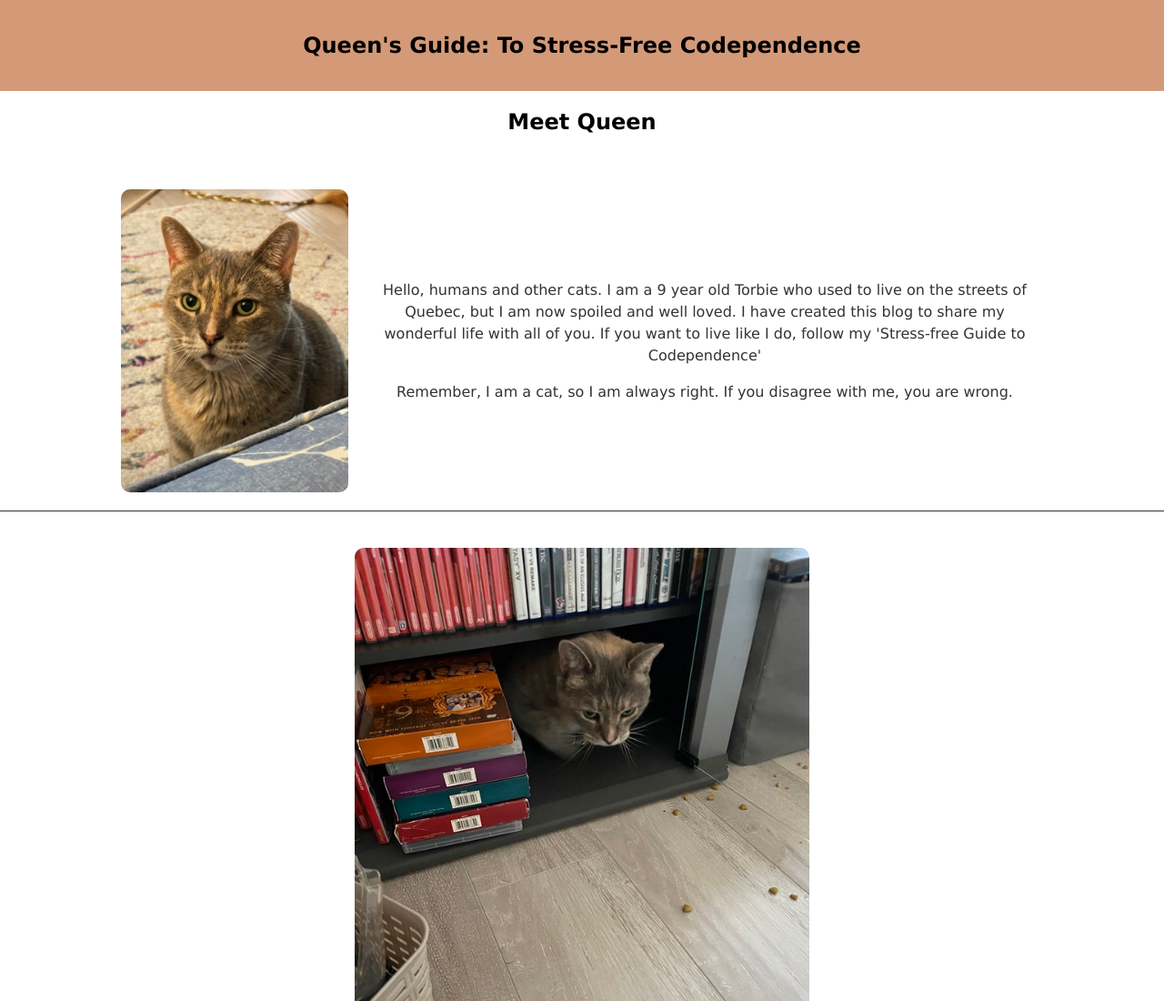
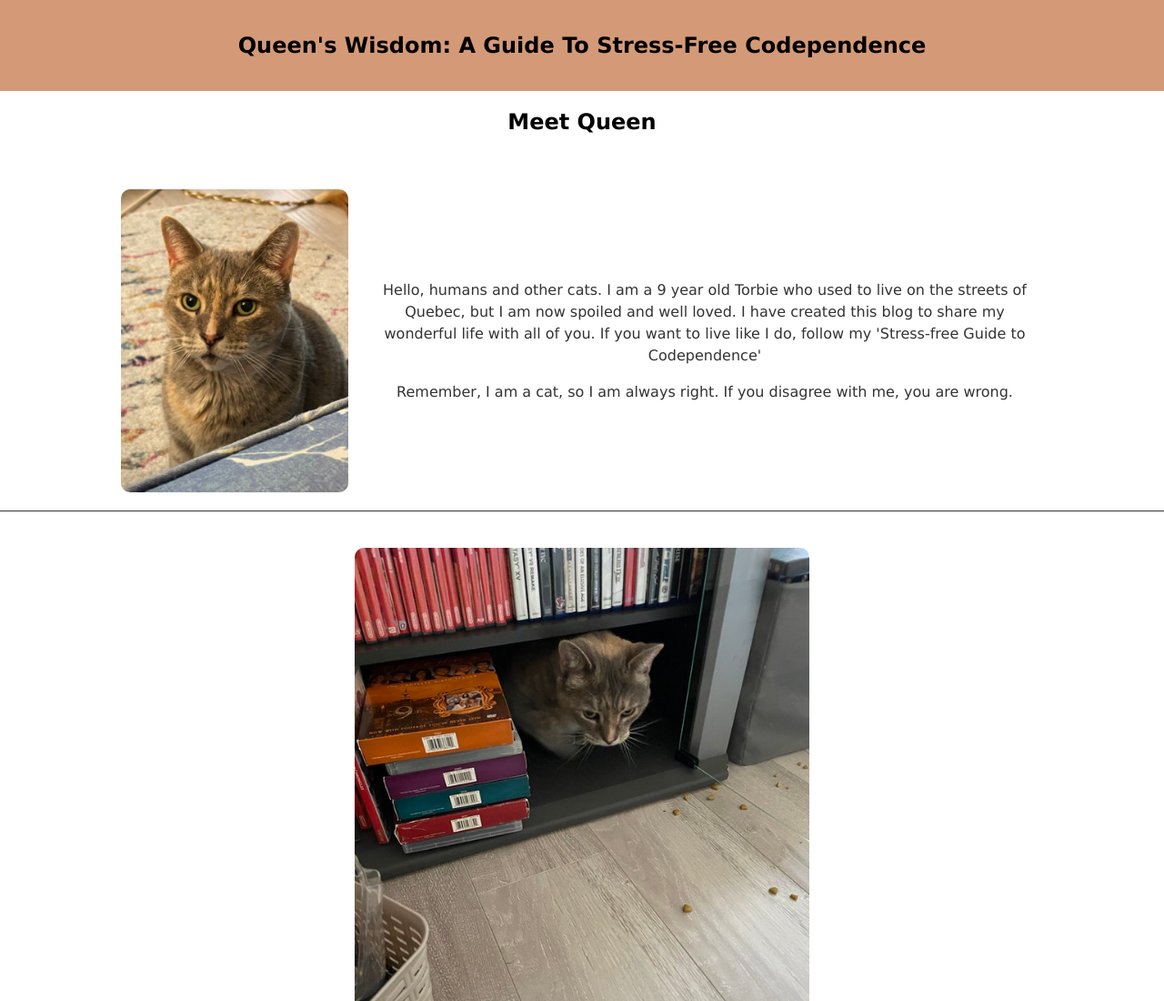
Before and after one commit to heatherfeather-code/Useless-Web, a plain HTML site: page index.html in a window 1280 px wide. Shown: the top 1100 px of the page at 91% size. Drawn offline with Linux system fonts and the light colour scheme.

Commit message:
updating minor changes

```diff
--- a/index.html
+++ b/index.html
@@ -10,7 +10,7 @@
 </head>
 <body>
     <header id="header">
-        <h1>Queen's Guide: To Stress-Free Codependence</h1>
+        <h1>Queen's Wisdom: A Guide To Stress-Free Codependence</h1>
     </header>
     <main id="main-content">
         <h2>Meet Queen</h2>
```
Also changed, not shown: favicon.jpg (deleted).
